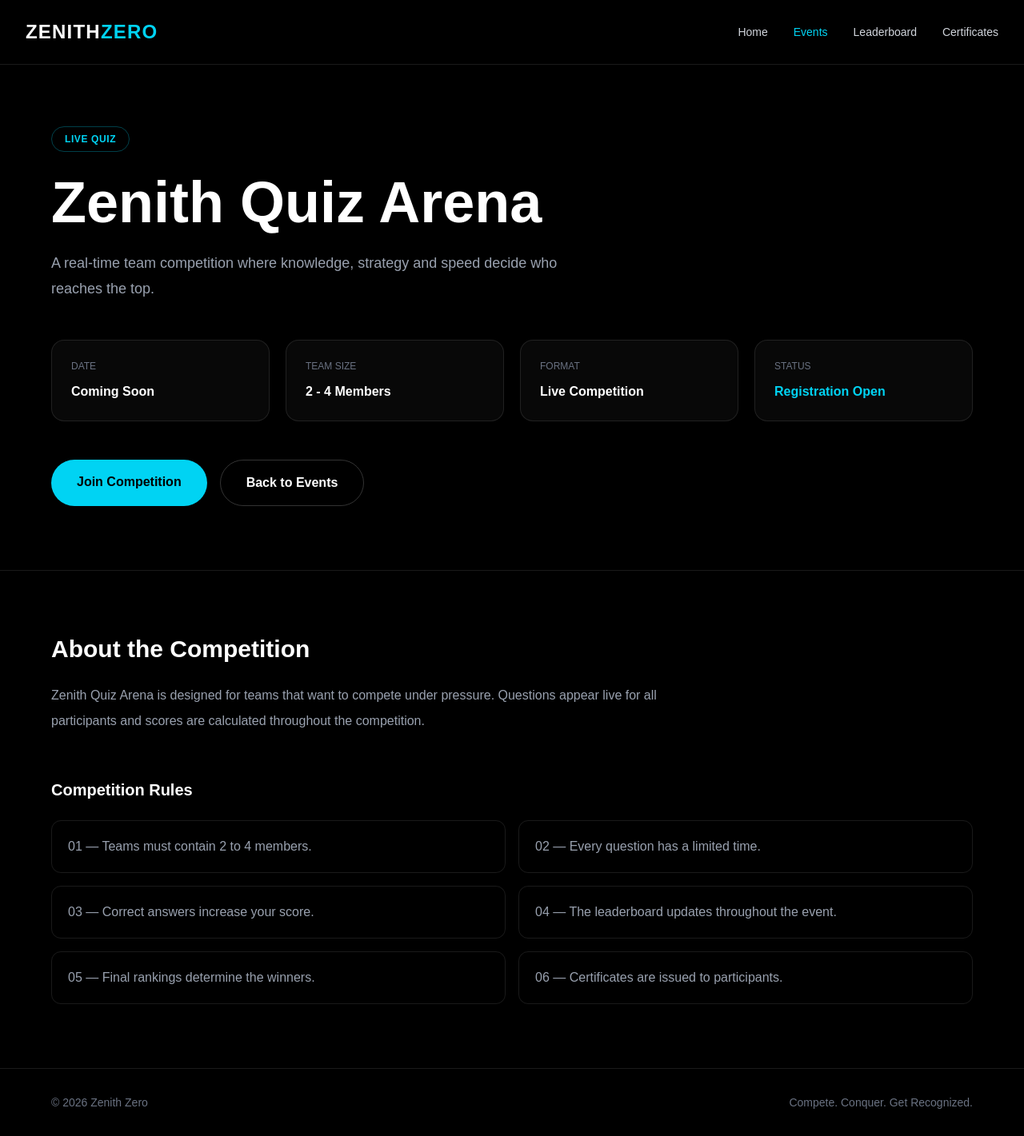
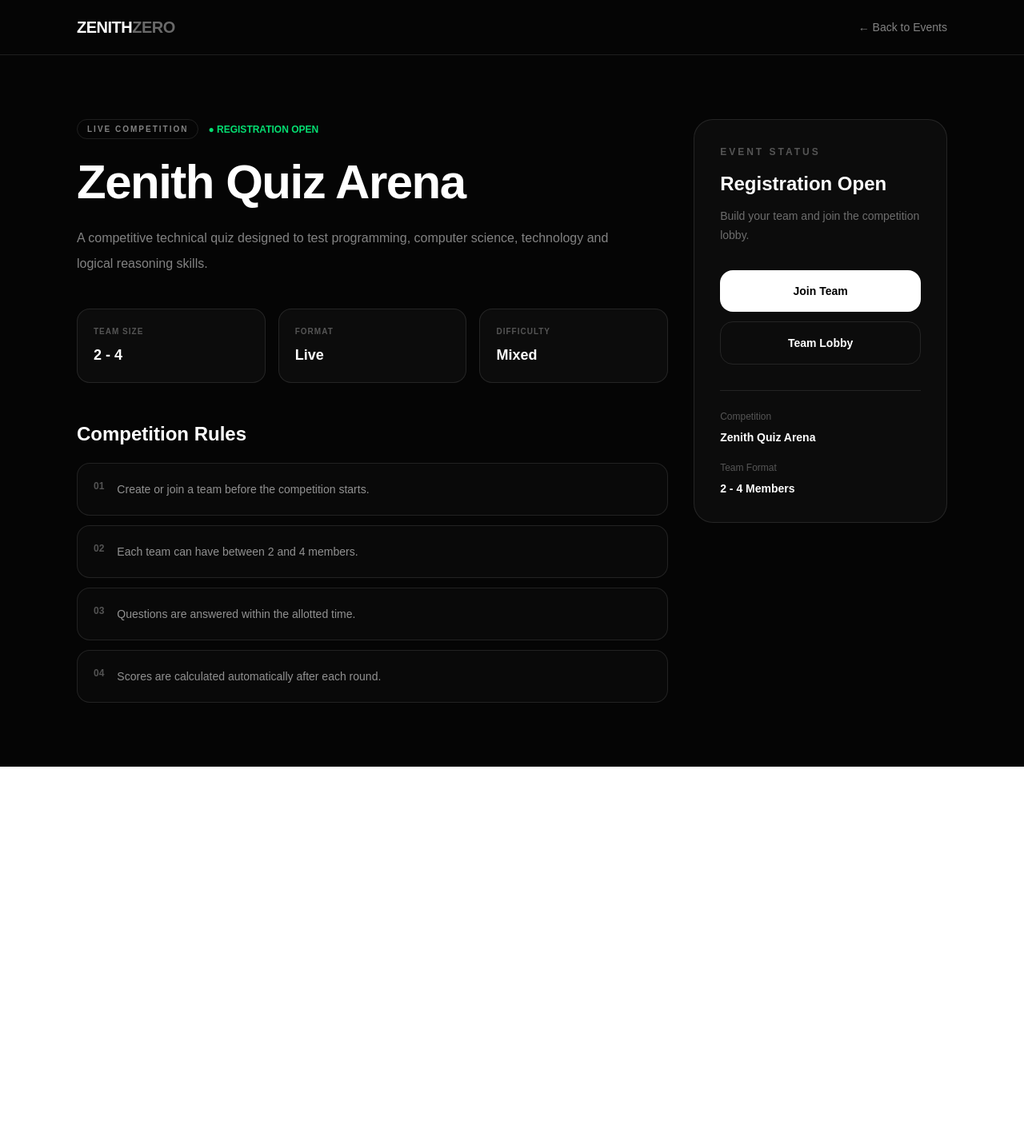
Before and after one commit to niharrai7/zenith-zero, a Next.js app: page /events/event in a window 1280 px wide. Shown: the whole page at 80% size. After the commit the page ends 959 px from the top, so only its background shows below. Built offline with nearby package versions, Linux system fonts and the light colour scheme.

Commit message:
feat: improve event details experience

```diff
--- a/app/events/event/page.js
+++ b/app/events/event/page.js
@@ -1,220 +1,120 @@
-export default function EventDetails() {
+"use client";
+
+import Link from "next/link";
+
+export default function EventDetailsPage() {
   return (
-    <main className="min-h-screen bg-black text-white">
+    <main className="min-h-screen bg-[#050505] text-white">
+      <nav className="border-b border-white/10">
+        <div className="mx-auto flex max-w-6xl items-center justify-between px-5 py-5 sm:px-8">
+          <Link href="/" className="text-xl font-black tracking-tight">
+            ZENITH<span className="text-white/40">ZERO</span>
+          </Link>
 
-      {/* Navbar */}
-      <nav className="flex items-center justify-between border-b border-white/10 px-8 py-6">
-
-        <a
-          href="/"
-          className="text-2xl font-bold tracking-wider"
-        >
-          ZENITH<span className="text-cyan-400">ZERO</span>
-        </a>
-
-        <div className="flex items-center gap-8 text-sm text-gray-300">
-
-          <a
-            href="/"
-            className="transition hover:text-cyan-400"
+          <Link
+            href="/events"
+            className="text-sm text-white/50 transition hover:text-white"
           >
-            Home
-          </a>
-
-          <a
-            href="/events"
-            className="text-cyan-400"
-          >
-            Events
-          </a>
-
-          <a
-            href="/leaderboard"
-            className="transition hover:text-cyan-400"
-          >
-            Leaderboard
-          </a>
-
-          <a
-            href="/certificates"
-            className="transition hover:text-cyan-400"
-          >
-            Certificates
-          </a>
-
+            ← Back to Events
+          </Link>
         </div>
-
       </nav>
 
+      <section className="mx-auto max-w-6xl px-5 py-12 sm:px-8 sm:py-20">
+        <div className="grid gap-8 lg:grid-cols-[1.4fr_0.6fr]">
+          <div>
+            <div className="flex flex-wrap items-center gap-3">
+              <span className="rounded-full border border-white/10 px-3 py-1 text-[10px] font-bold tracking-[0.2em] text-white/50">
+                LIVE COMPETITION
+              </span>
 
-      {/* Event Hero */}
-      <section className="px-6 py-20">
-
-        <div className="mx-auto max-w-6xl">
-
-          <span className="rounded-full border border-cyan-400/30 px-4 py-2 text-xs font-semibold tracking-wider text-cyan-400">
-            LIVE QUIZ
-          </span>
-
-          <h1 className="mt-8 text-5xl font-black md:text-7xl">
-            Zenith Quiz Arena
-          </h1>
-
-          <p className="mt-6 max-w-2xl text-lg leading-8 text-gray-400">
-            A real-time team competition where knowledge,
-            strategy and speed decide who reaches the top.
-          </p>
-
-
-          {/* Event Information */}
-          <div className="mt-12 grid gap-5 md:grid-cols-4">
-
-            <div className="rounded-2xl border border-white/10 bg-white/[0.03] p-6">
-              <p className="text-xs text-gray-500">
-                DATE
-              </p>
-
-              <p className="mt-3 font-semibold">
-                Coming Soon
-              </p>
+              <span className="text-xs font-bold text-green-400">
+                ● REGISTRATION OPEN
+              </span>
             </div>
 
+            <h1 className="mt-6 text-4xl font-black tracking-tight sm:text-6xl">
+              Zenith Quiz Arena
+            </h1>
 
-            <div className="rounded-2xl border border-white/10 bg-white/[0.03] p-6">
-              <p className="text-xs text-gray-500">
-                TEAM SIZE
-              </p>
+            <p className="mt-6 max-w-2xl text-base leading-8 text-white/50">
+              A competitive technical quiz designed to test programming,
+              computer science, technology and logical reasoning skills.
+            </p>
 
-              <p className="mt-3 font-semibold">
-                2 - 4 Members
-              </p>
+            <div className="mt-10 grid gap-4 sm:grid-cols-3">
+              <InfoCard title="Team Size" value="2 - 4" />
+              <InfoCard title="Format" value="Live" />
+              <InfoCard title="Difficulty" value="Mixed" />
             </div>
 
+            <div className="mt-12">
+              <h2 className="text-2xl font-bold">Competition Rules</h2>
 
-            <div className="rounded-2xl border border-white/10 bg-white/[0.03] p-6">
-              <p className="text-xs text-gray-500">
-                FORMAT
-              </p>
-
-              <p className="mt-3 font-semibold">
-                Live Competition
-              </p>
+              <div className="mt-5 space-y-3">
+                <Rule number="01" text="Create or join a team before the competition starts." />
+                <Rule number="02" text="Each team can have between 2 and 4 members." />
+                <Rule number="03" text="Questions are answered within the allotted time." />
+                <Rule number="04" text="Scores are calculated automatically after each round." />
+              </div>
             </div>
-
-
-            <div className="rounded-2xl border border-white/10 bg-white/[0.03] p-6">
-              <p className="text-xs text-gray-500">
-                STATUS
-              </p>
-
-              <p className="mt-3 font-semibold text-cyan-400">
-                Registration Open
-              </p>
-            </div>
-
           </div>
 
+          <aside className="h-fit rounded-3xl border border-white/10 bg-white/[0.03] p-6 sm:p-8">
+            <p className="text-xs font-bold uppercase tracking-[0.25em] text-white/30">
+              Event Status
+            </p>
 
-          {/* Buttons */}
-          <div className="mt-12 flex flex-col gap-4 sm:flex-row">
+            <h2 className="mt-4 text-2xl font-bold">Registration Open</h2>
 
-            <a
+            <p className="mt-3 text-sm leading-6 text-white/40">
+              Build your team and join the competition lobby.
+            </p>
+
+            <Link
               href="/events/event/join"
-              className="rounded-full bg-cyan-400 px-8 py-4 text-center font-bold text-black transition hover:bg-cyan-300"
+              className="mt-8 flex w-full items-center justify-center rounded-2xl bg-white px-5 py-4 text-sm font-bold text-black transition hover:bg-white/90"
             >
-              Join Competition
-            </a>
+              Join Team
+            </Link>
 
-            <a
-              href="/events"
-              className="rounded-full border border-white/20 px-8 py-4 text-center font-bold transition hover:border-cyan-400 hover:text-cyan-400"
+            <Link
+              href="/events/event/team"
+              className="mt-3 flex w-full items-center justify-center rounded-2xl border border-white/10 px-5 py-4 text-sm font-semibold text-white transition hover:bg-white/5"
             >
-              Back to Events
-            </a>
+              Team Lobby
+            </Link>
 
-          </div>
+            <div className="mt-8 border-t border-white/10 pt-6">
+              <p className="text-xs text-white/30">Competition</p>
+              <p className="mt-2 text-sm font-semibold">Zenith Quiz Arena</p>
 
+              <p className="mt-5 text-xs text-white/30">Team Format</p>
+              <p className="mt-2 text-sm font-semibold">2 - 4 Members</p>
+            </div>
+          </aside>
         </div>
-
       </section>
-
-
-      {/* About */}
-      <section className="border-t border-white/10 px-6 py-20">
-
-        <div className="mx-auto max-w-6xl">
-
-          <h2 className="text-3xl font-bold">
-            About the Competition
-          </h2>
-
-          <p className="mt-6 max-w-3xl leading-8 text-gray-400">
-            Zenith Quiz Arena is designed for teams that want
-            to compete under pressure. Questions appear live
-            for all participants and scores are calculated
-            throughout the competition.
-          </p>
-
-
-          {/* Rules */}
-          <div className="mt-14">
-
-            <h3 className="text-xl font-bold">
-              Competition Rules
-            </h3>
-
-            <div className="mt-6 grid gap-4 md:grid-cols-2">
-
-              <div className="rounded-xl border border-white/10 p-5 text-gray-400">
-                01 — Teams must contain 2 to 4 members.
-              </div>
-
-              <div className="rounded-xl border border-white/10 p-5 text-gray-400">
-                02 — Every question has a limited time.
-              </div>
-
-              <div className="rounded-xl border border-white/10 p-5 text-gray-400">
-                03 — Correct answers increase your score.
-              </div>
-
-              <div className="rounded-xl border border-white/10 p-5 text-gray-400">
-                04 — The leaderboard updates throughout the event.
-              </div>
-
-              <div className="rounded-xl border border-white/10 p-5 text-gray-400">
-                05 — Final rankings determine the winners.
-              </div>
-
-              <div className="rounded-xl border border-white/10 p-5 text-gray-400">
-                06 — Certificates are issued to participants.
-              </div>
-
-            </div>
-
-          </div>
-
-        </div>
-
-      </section>
-
-
-      {/* Footer */}
-      <footer className="border-t border-white/10 px-8 py-8">
-
-        <div className="mx-auto flex max-w-6xl justify-between text-sm text-gray-500">
-
-          <p>
-            © 2026 Zenith Zero
-          </p>
-
-          <p>
-            Compete. Conquer. Get Recognized.
-          </p>
-
-        </div>
-
-      </footer>
-
     </main>
   );
 }
+
+function InfoCard({ title, value }) {
+  return (
+    <div className="rounded-2xl border border-white/10 bg-white/[0.03] p-5">
+      <p className="text-[10px] font-bold uppercase tracking-widest text-white/30">
+        {title}
+      </p>
+      <p className="mt-2 text-lg font-bold">{value}</p>
+    </div>
+  );
+}
+
+function Rule({ number, text }) {
+  return (
+    <div className="flex gap-4 rounded-2xl border border-white/10 bg-white/[0.02] p-5">
+      <span className="text-xs font-bold text-white/30">{number}</span>
+      <p className="text-sm leading-6 text-white/55">{text}</p>
+    </div>
+  );
+}
```
